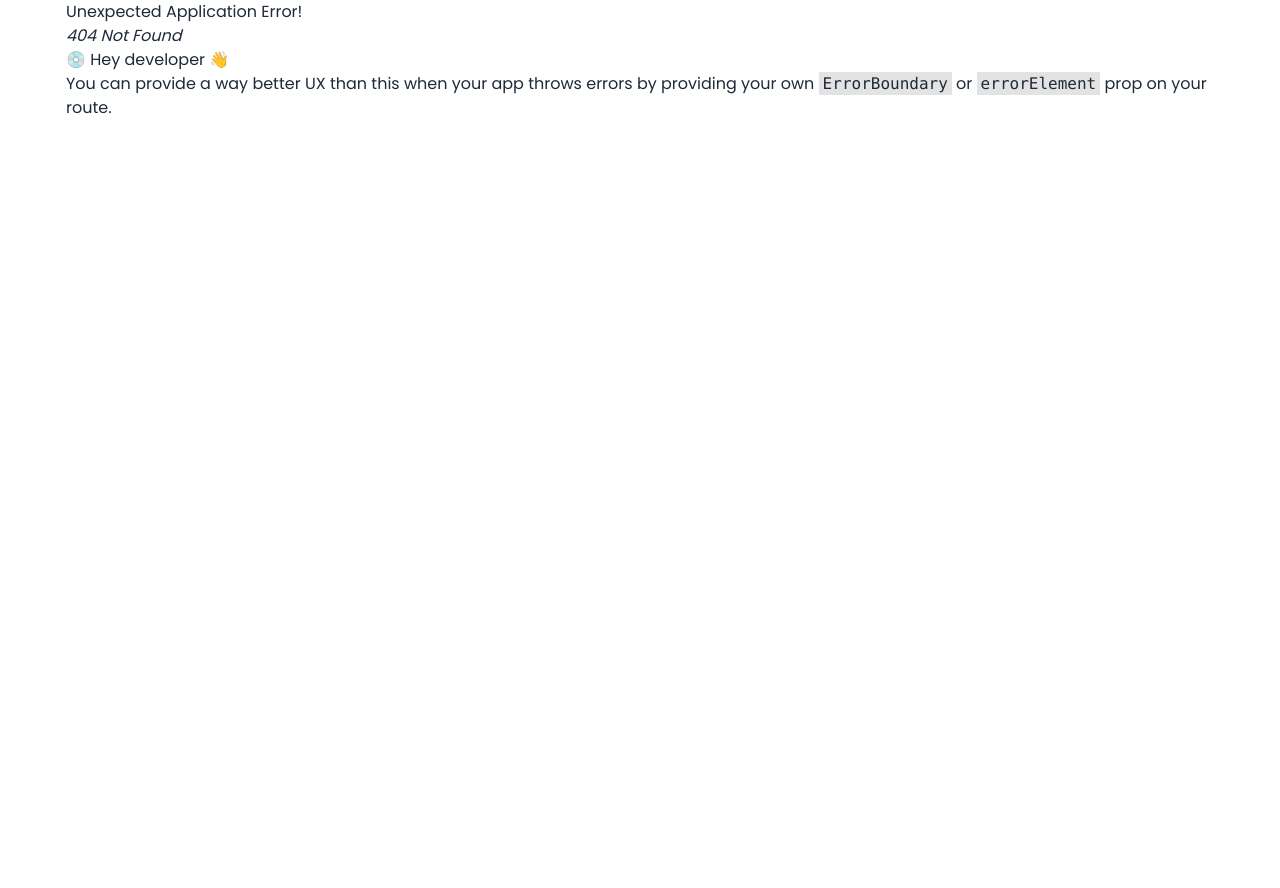
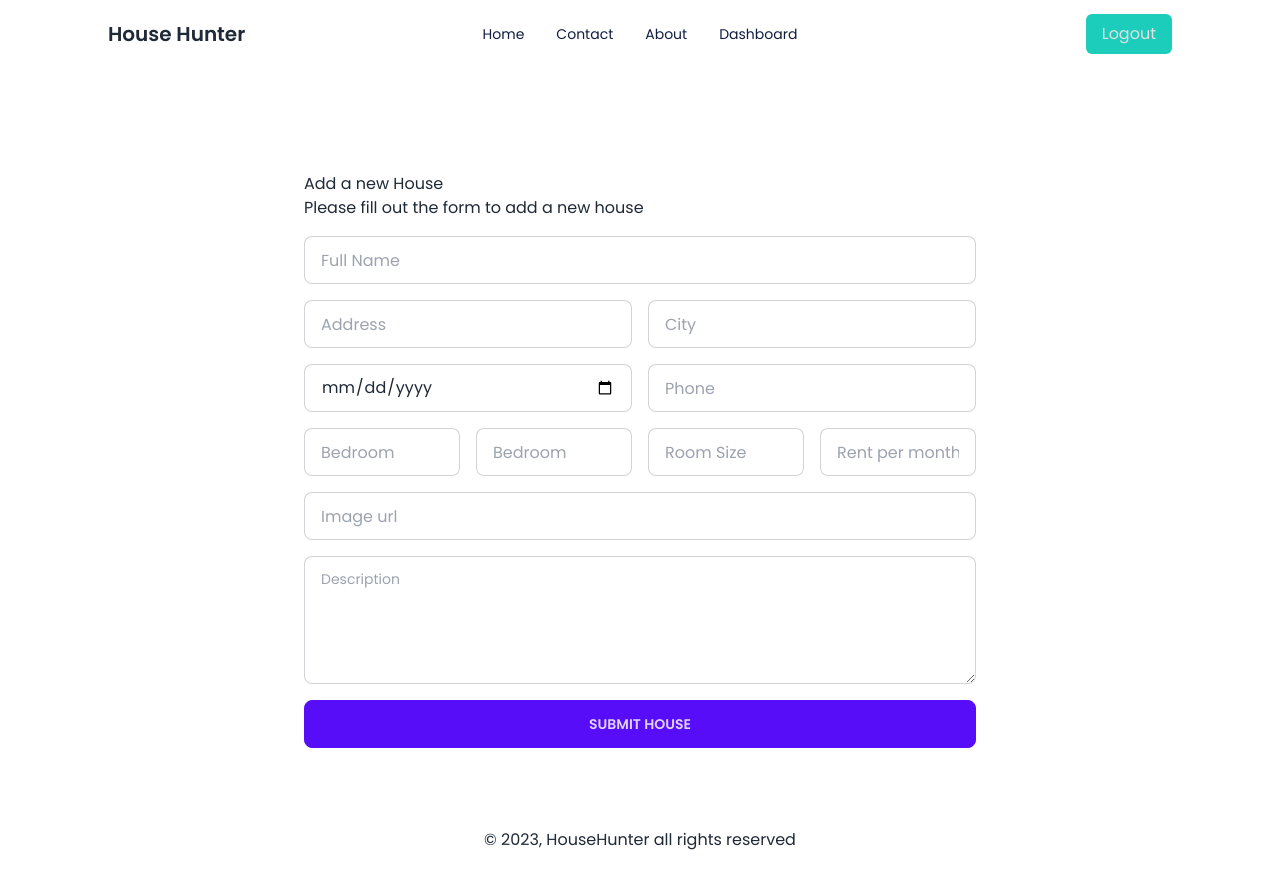
Before and after one commit to rejaulkariim/house-hunter-client, a React (Vite) app: page /owner/dashboard/add-house in a window 1280 px wide. Before the commit this address had no page. Shown: the top 888 px of the page. Before the commit the page ends 800 px from the top, so only its background shows below. Built offline with nearby package versions, Linux system fonts and the light colour scheme; sample sign-in values are in the browser's storage.

Commit message:
implemented add house function

```diff
--- a/src/Pages/HouseOwnerDashboard.jsx
+++ b/src/Pages/HouseOwnerDashboard.jsx
@@ -1,6 +1,8 @@
 import { Link } from "react-router-dom";
 
 const HouseOwnerDashboard = () => {
+  const token = localStorage.getItem("jwtToken")
+
   return (
     <div className="min-h-screen mt-16 b-accent">
       <div className="py-10">
@@ -10,7 +12,7 @@ const HouseOwnerDashboard = () => {
 
         <div className="my-4">
           <Link
-            to="/renter/dashboard/add-house"
+            to="/owner/dashboard/add-house"
             className="py-2 px-4 rounded-md duration-300 cursor-pointer bg-accent text-light hove:bg-accent/90"
           >
             Add New House
--- a/src/Routes/PrivateRoute.jsx
+++ b/src/Routes/PrivateRoute.jsx
@@ -2,6 +2,8 @@ import jwt_decode from "jwt-decode";
 import { Navigate, useLocation } from "react-router";
 import OwnerDashboardLayout from "../Layout/OwnerDashboardLayout";
 import RenterDashboardLayout from "../Layout/RenterDashboardLayout";
+
+
 const PrivateRoute = ({ children }) => {
   const location = useLocation();
 
@@ -13,7 +15,7 @@ const PrivateRoute = ({ children }) => {
   if (isAuthenticated) {
     const jwtToken = localStorage.getItem("jwtToken");
     const decodedToken = jwt_decode(jwtToken);
-    isHouseOwner = decodedToken.role === "House Owner";
+    isHouseOwner = decodedToken.role === "house owner";
   }
 
   if (!isAuthenticated) {
--- a/src/components/LoginForm.jsx
+++ b/src/components/LoginForm.jsx
@@ -4,9 +4,12 @@ import { toast } from "react-hot-toast";
 import { Link, useNavigate } from "react-router-dom";
 
 function LoginForm() {
+  const [user, setUser] = useState(null);
+
+  const [loading, setLoading] = useState(false);
+
   const navigate = useNavigate();
 
-  const [loading, setLoading] = useState(false);
 
   const handleSubmit = async (e) => {
     e.preventDefault();
@@ -28,7 +31,8 @@ function LoginForm() {
         `${import.meta.env.VITE_API_BASE_URL}/api/user/auth/login`,
         loginFormData
       );
-
+      const user = response.data.user;
+      setUser(user);
       toast.success("Login successful!");
       form.reset();
 
--- a/src/components/OwnerDashboard/AddHouseForm.jsx
+++ b/src/components/OwnerDashboard/AddHouseForm.jsx
@@ -15,40 +15,51 @@ const AddHouseForm = () => {
       availabilityDate: form.availabilityDate.value,
       phone: form.phone.value,
       bedrooms: form.bedrooms.value,
+      bathrooms: form.bathrooms.value,
       roomSize: form.roomSize.value,
       rentPerMonth: form.rentPerMonth.value,
       picture: form.picture.value,
       description: form.description.value,
     };
-
+    console.log(formData);
     try {
       const token = localStorage.getItem("jwtToken");
-      console.log(token)
+      console.log(token);
       const decodedToken = jwt_decode(token);
-      console.log(decodedToken)
+      formData.owner = decodedToken.userId;
+
+
+      console.log(decodedToken);
 
       // Check if the user's role is "house owner"
-      if (decodedToken.role !== "House Owner") {
+      if (decodedToken.role !== "house owner") {
         toast.error("Only house owners can add a new house.");
         return;
       }
 
       // Submit the form and add a new house
-      await axios.post("https://house-hunter-server-vercel.app/api/houses", formData, {
-        headers: {
-          Authorization: `Bearer ${token}`,
-        },
-      });
+      await axios.post(
+        `${import.meta.env.VITE_API_BASE_URL}/api/user/add/houses`,
+        formData,
+        {
+          headers: {
+            Authorization: `Bearer ${token}`,
+          },
+        }
+        );
+        toast.success("House added successfully!");
 
-      toast.success("House added successfully!");
     } catch (error) {
       console.log(error);
-      toast.error(error.message);
+      toast.error(error.response.data.message);
     }
   };
 
   return (
-    <form onSubmit={handleHouseSubmit} className="max-w-2xl mx-auto mt-16 py-10">
+    <form
+      onSubmit={handleHouseSubmit}
+      className="max-w-2xl mx-auto mt-16 py-10"
+    >
       <div className="mb-4">
         <h2>Add a new House</h2>
         <p>Please fill out the form to add a new house</p>
@@ -83,7 +94,7 @@ const AddHouseForm = () => {
             className="input input-bordered w-full"
           />
           <input
-            type="number"
+            type="text"
             name="phone"
             placeholder="Phone"
             className="input input-bordered w-full"
@@ -92,13 +103,19 @@ const AddHouseForm = () => {
 
         <div className="flex gap-4">
           <input
-            type="number"
+            type="text"
             name="bedrooms"
             placeholder="Bedroom"
             className="input input-bordered w-full"
           />
           <input
-            type="number"
+            type="text"
+            name="bathrooms"
+            placeholder="Bedroom"
+            className="input input-bordered w-full"
+          />
+          <input
+            type="text"
             name="roomSize"
             placeholder="Room Size"
             className="input input-bordered w-full"
--- a/src/components/RegisterForm.jsx
+++ b/src/components/RegisterForm.jsx
@@ -49,8 +49,8 @@ function RegisterForm() {
        navigate("/");
       }
     } catch (error) {
-      console.log(error.response.data.message);
-      toast.error(error.response.data.message)
+      console.log(error);
+      toast.error(error.response.data.error)
     } finally {
       setLoading(false);
     }
```
Also changed, not shown: src/Routes/Routes.jsx (+6 -5 lines).
